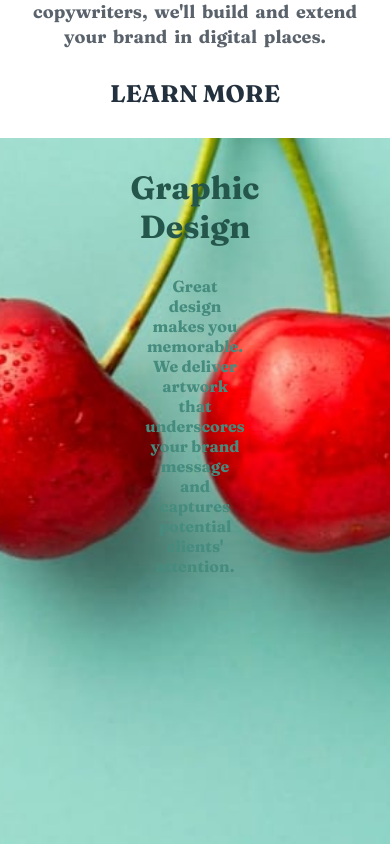
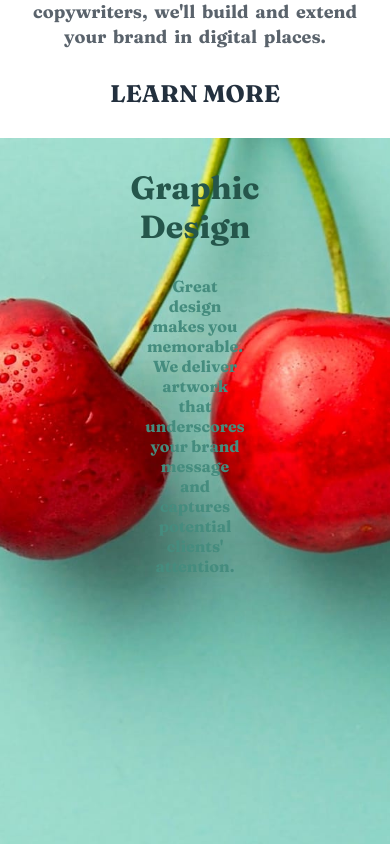
Before and after one commit to horpemee/Sunny-side-landing-page, a React (Create React App) app: page / in a window 390 px wide. Shown: the part 2060-2904 px from the top of the page. Built offline with nearby package versions, Linux system fonts and the light colour scheme; a web font is replaced by a local one.

Commit message:
different images for different screen sizes

```diff
--- a/src/component/section/section.scss
+++ b/src/component/section/section.scss
@@ -100,6 +100,10 @@
 
     color: var(--Dark-moderate-cyan);
 
+    @media (max-width: 520px) {
+      background-image: url(images/strawberry.jpg);
+    }
+
     .grape-text {
       height: 50vh;
       display: flex;
```
